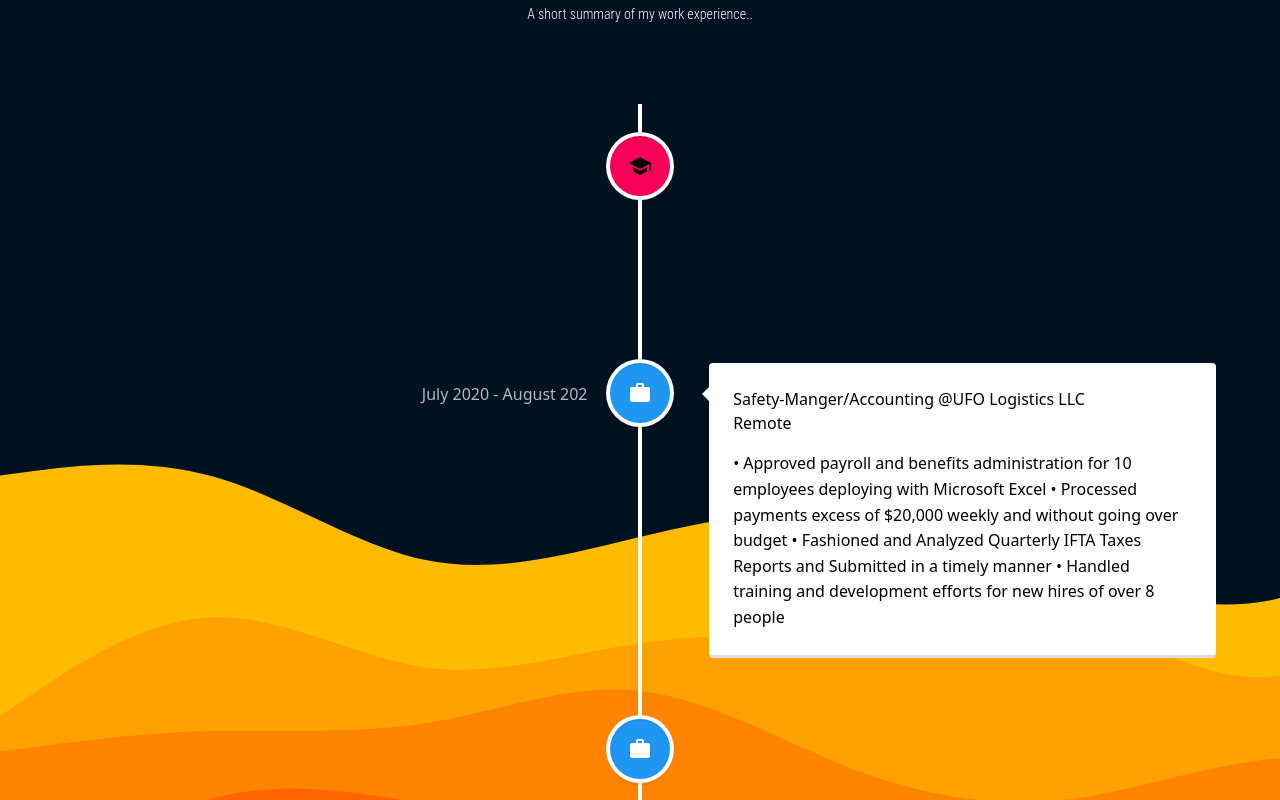
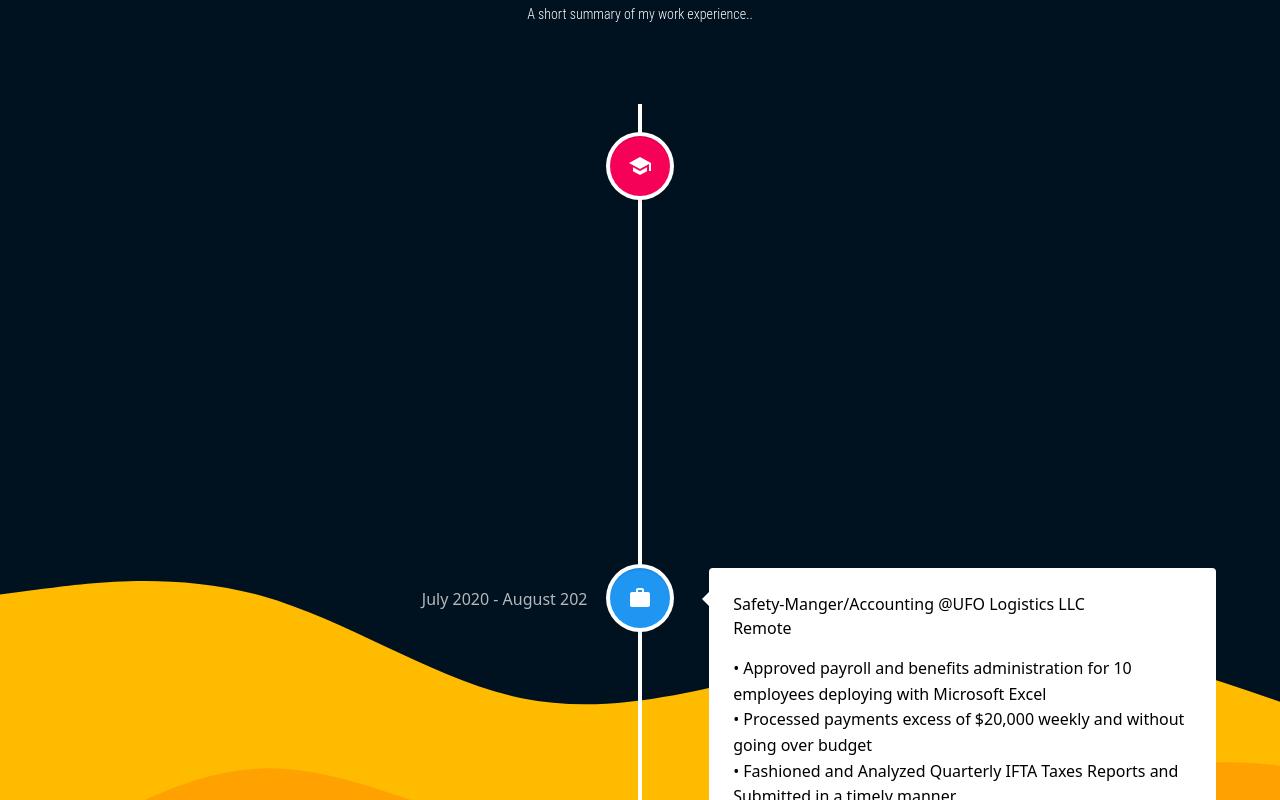
Before and after one commit to DoniyorI/portfolio, a React (Create React App) app in the folder my-project/: page / in a window 1280 px wide. Shown: the part 4180-4980 px from the top of the page. Built offline with nearby package versions, Linux system fonts and the light colour scheme.

Commit message:
Updated Expernce Timeline, Adjusted Border Radius in About page

```diff
--- a/my-project/src/components/About.jsx
+++ b/my-project/src/components/About.jsx
@@ -9,7 +9,7 @@ import { Button } from "@material-tailwind/react";
 const About = () => {
   return (
 
-    <div class="bg-porcelain-100 aboutH lg:pt-52 lg:px-20 lg:pb-96">
+    <div class="bg-porcelain-100 aboutH lg:pt-52 lg:px-20 lg:pb-96 md:px-20 md:pb-96" >
         <div class="grid grid-cols-1 md:grid-cols-1 lg:grid-cols-3 gap-6">
 
             <div class="flex justify-center ">
--- a/my-project/src/components/Experience.jsx
+++ b/my-project/src/components/Experience.jsx
@@ -18,20 +18,24 @@ const Experience = () => {
       </p>
       <VerticalTimeline>
         <VerticalTimelineElement
-          className="vertical-timeline-element--work"
+          className="vertical-timeline-element--work lg:text-white"
           contentStyle={{ background: "rgb(33, 150, 243)", color: "#fff" }}
           contentArrowStyle={{ borderRight: "7px solid  rgb(33, 150, 243)" }}
-          date="2021 - present"
+          date="2022 - present"
           iconStyle={{ background: "rgb(245,1,87)", color: "#ff" }}
           icon = {<MdSchool/>}
 
 
         >
-          <h3 className="vertical-timeline-element-title">Full-Time Student @University at Buffalo</h3>
+          <h3 className="vertical-timeline-element-title ">Undergraduate Teaching Assistant @University at Buffalo</h3>
           <h4 className="vertical-timeline-element-subtitle">Buffalo, NY</h4>
           <p>
-            Bachelor of Science in Computer Science
-            GPA: 3.75, Honors: Dean's List, Pride of New York Scholarship
+            Bachelor of Science in Computer Science<br></br>
+            GPA: 3.75, Honors: Dean's List, Pride of New York Scholarship<br></br>
+            • Facilitated and co-instructed engaging recitation classes for undergraduates.<br></br>
+            • Conducted comprehensive grading of assignments and exams to provide constructive feedback to students.<br></br>
+            • Demonstrated exceptional communication skills by answering students' questions effectively and efficiently.<br></br>
+            • Hosted frequent office hours to provide academic support and guidance to students.<br></br>
           </p>
         </VerticalTimelineElement>
         <VerticalTimelineElement
@@ -45,10 +49,10 @@ const Experience = () => {
             Remote
           </h4>
           <p className="text-black">
-            • Approved payroll and benefits administration for 10 employees deploying with Microsoft Excel
-            • Processed payments excess of $20,000 weekly and without going over budget
-            • Fashioned and Analyzed Quarterly IFTA Taxes Reports and Submitted in a timely manner
-            • Handled training and development efforts for new hires of over 8 people
+            • Approved payroll and benefits administration for 10 employees deploying with Microsoft Excel<br></br>
+            • Processed payments excess of $20,000 weekly and without going over budget<br></br>
+            • Fashioned and Analyzed Quarterly IFTA Taxes Reports and Submitted in a timely manner<br></br>
+            • Handled training and development efforts for new hires of over 8 people<br></br>
           </p>
         </VerticalTimelineElement>
         <VerticalTimelineElement
@@ -62,10 +66,10 @@ const Experience = () => {
             Brooklyn, NY
           </h4>
           <p className="text-black">
-            • Processed Hundreds of transactions a day swift and effectively for best customer experiences
-            • Collaborated with Co-Workers to build schedules fitting everyone needs weekly
-            • Advised 20+ customers a day in acquiring specific items and recommended Alternatives Products
-            • Maintained cleanliness and order of checkout areas and lanes hourly ensuring customer satisfaction
+            • Processed Hundreds of transactions a day swift and effectively for best customer experiences<br></br>
+            • Collaborated with Co-Workers to build schedules fitting everyone needs weekly<br></br>
+            • Advised 20+ customers a day in acquiring specific items and recommended Alternatives Products<br></br>
+            • Maintained cleanliness and order of checkout areas and lanes hourly ensuring customer satisfaction<br></br>
           </p>
         </VerticalTimelineElement>
       </VerticalTimeline>
```
